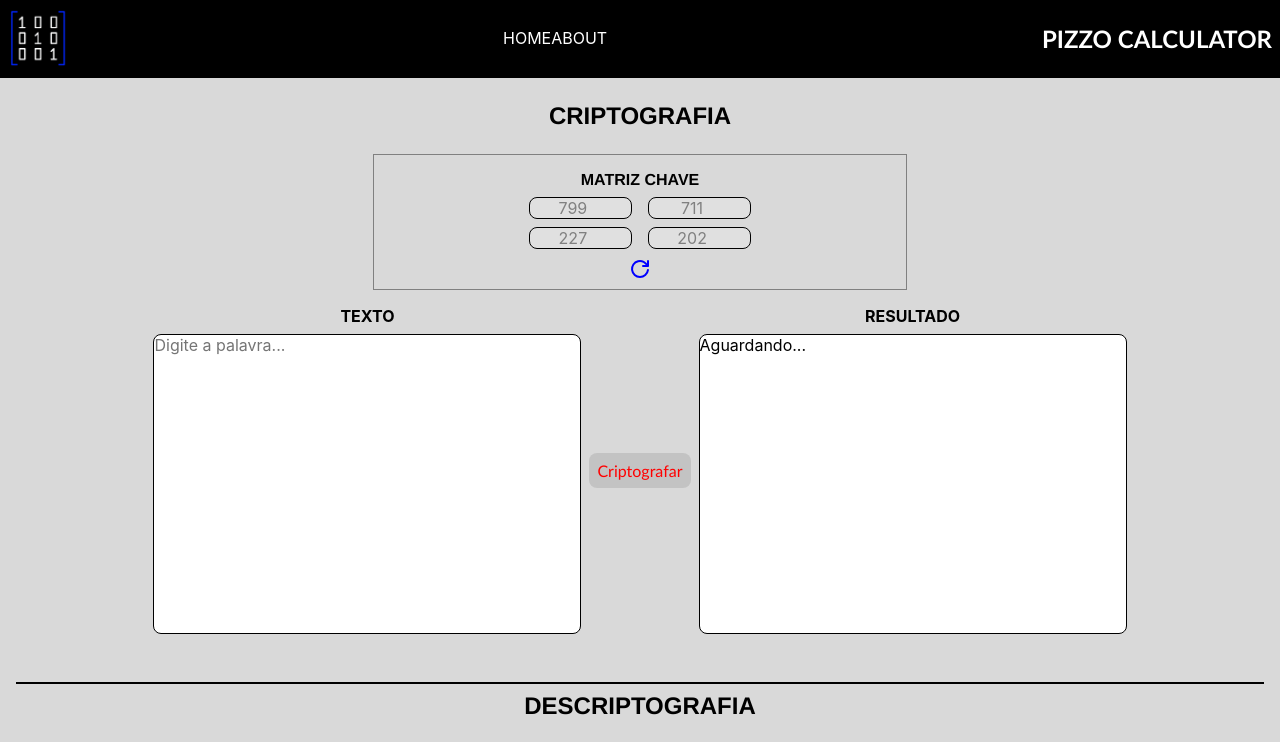
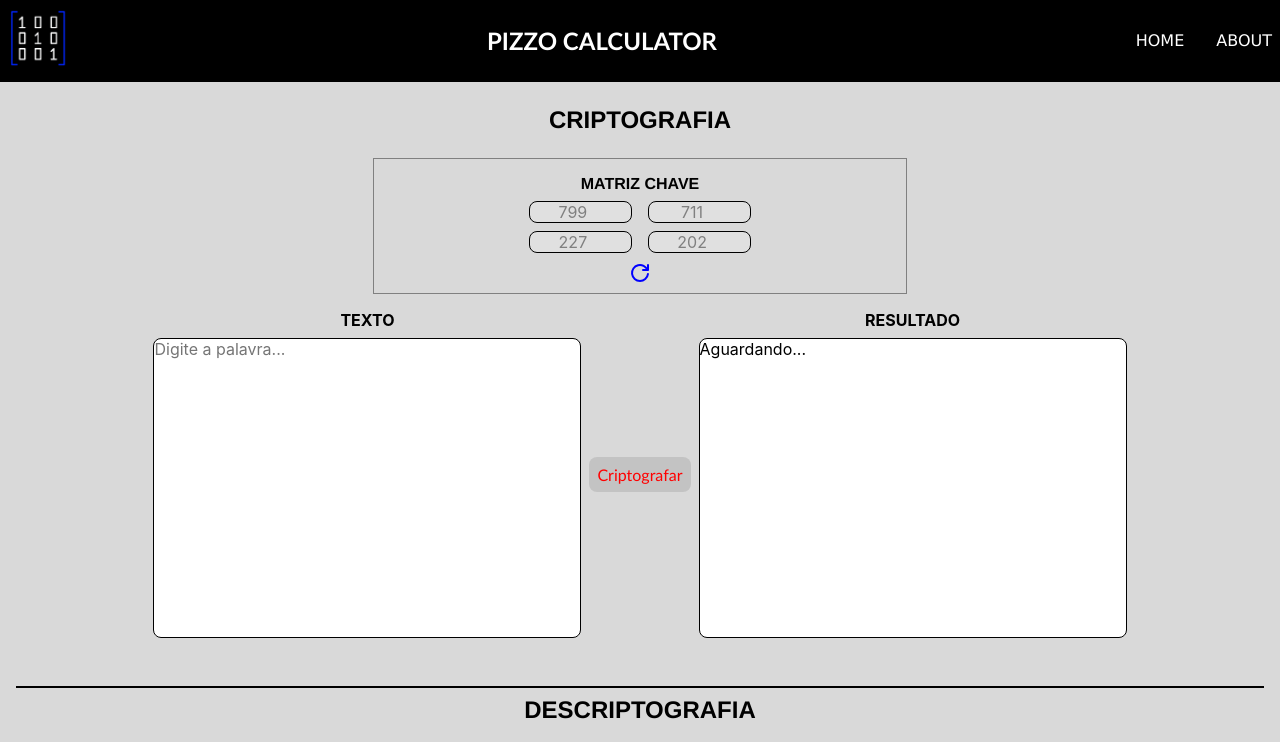
Before and after one commit to Gabriieu/criptografia-com-matrizes, a React (Vite) app: page / in a window 1280 px wide. Shown: the top 742 px of the page. Built offline with nearby package versions, Linux system fonts and the light colour scheme.

Commit message:
feat: add mobile header

```diff
--- a/src/components/header/header.index.tsx
+++ b/src/components/header/header.index.tsx
@@ -1,20 +1,57 @@
-import { HeaderStyle } from "./header.style";
+import { useState } from "react";
+import { DesktopNavBar, HeaderStyle, MobileNavBar } from "./header.style";
 import imagemMatriz from "../../assets/math-matrix-mathematics-sciecnce-concept-colored-vector-47348687.png";
 import { useNavigate } from "react-router-dom";
+import { RxHamburgerMenu } from "react-icons/rx";
+import { TfiClose } from "react-icons/tfi";
 
 export const Header = () => {
   const navigate = useNavigate();
+  const [displayMenu, setDisplayMenu] = useState<boolean>(false);
 
+  const handleNavigation = (endPoint: string) => {
+    setDisplayMenu(false);
+    navigate(`${endPoint}`);
+  };
   return (
-    <HeaderStyle>
-      <img src={imagemMatriz} alt="logo" />
-      <nav>
-        <ul>
-          <li onClick={() => navigate("/")}>HOME</li>
-          <li onClick={() => navigate("/about")}>ABOUT</li>
-        </ul>
-      </nav>
-      <h2>PIZZO CALCULATOR</h2>
-    </HeaderStyle>
+    <>
+      <HeaderStyle>
+        <div>
+          <img src={imagemMatriz} alt="logo" />
+        </div>
+        <div id="web-site-title">
+          <h2>PIZZO CALCULATOR</h2>
+        </div>
+        <div id="hamb-menu">
+          {displayMenu ? (
+            <TfiClose
+              color="white"
+              size={48}
+              onClick={() => setDisplayMenu(false)}
+            />
+          ) : (
+            <RxHamburgerMenu
+              color="white"
+              size={48}
+              onClick={() => setDisplayMenu(true)}
+            />
+          )}
+        </div>
+          <DesktopNavBar>
+            <ul>
+              <li onClick={() => handleNavigation("/")}>HOME</li>
+              <li onClick={() => handleNavigation("/about")}>ABOUT</li>
+            </ul>
+          </DesktopNavBar>
+      </HeaderStyle>
+      {displayMenu && (
+        <MobileNavBar id="nav-bar">
+          <ul>
+            <li onClick={() => handleNavigation("/")}>HOME</li>
+            <li onClick={() => handleNavigation("/about")}>ABOUT</li>
+          </ul>
+        </MobileNavBar>
+      )}
+    </>
   );
 };
--- a/src/components/header/header.style.ts
+++ b/src/components/header/header.style.ts
@@ -8,6 +8,7 @@ export const HeaderStyle = styled.header`
   background-color: black;
   padding: 8px;
   border-bottom: 2px solid black;
+  position: relative;
 
   img {
     height: 60px;
@@ -20,13 +21,67 @@ export const HeaderStyle = styled.header`
     color: white;
   }
 
-  nav{
-    ul{
+
+  #web-site-title {
+    display: none;
+  }
+
+  @media (min-width: 1024px) {
+    #web-site-title {
+      display: block;
+    }
+    #hamb-menu {
+      display: none;
+    }
+  }
+`;
+
+export const MobileNavBar = styled.nav`
+  position: absolute;
+  width: 100vw;
+  background-color: rgba(1, 1, 1, 0.9);
+  color: white;
+
+  ul {
+      display: flex;
+      flex-direction: column;
+      align-items: center;
+      gap: 2rem;
+      padding: 1rem;
+    }
+  li {
+    color: white;
+    font-family: 'Lucida Sans', 'Lucida Sans Regular', 'Lucida Grande', 'Lucida Sans Unicode', Geneva, Verdana, sans-serif;
+    font-size: 1.5rem;
+    padding: .5rem;
+  }
+
+
+  @media (min-width: 1024px) {
+    display: none;
+  }
+`;
+
+export const DesktopNavBar = styled.nav`
+  display: none;
+
+  ul {
       display: flex;
       flex-direction: row;
+      gap: 2rem;
     }
+  li {
+    color: white;
+    font-family: 'Lucida Sans', 'Lucida Sans Regular', 'Lucida Grande', 'Lucida Sans Unicode', Geneva, Verdana, sans-serif;  &:hover{
+    cursor:pointer;
+    text-decoration: underline;
+    transform: scale(1.1);
   }
-  li{
-    color: white;
   }
-`;
+
+
+
+  @media (min-width: 1024px) {
+    display: block;
+  }
+`
```
Also changed, not shown: src/main.tsx (+6 -4 lines).
